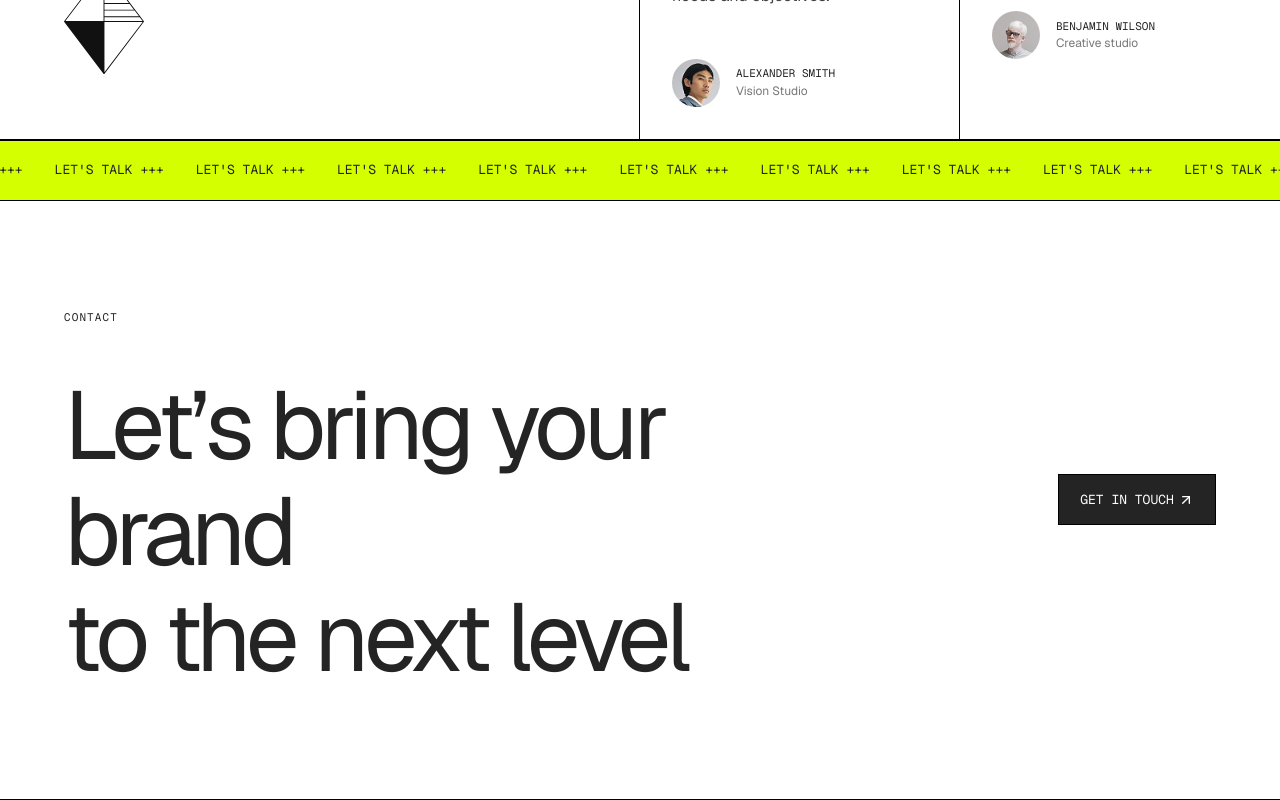
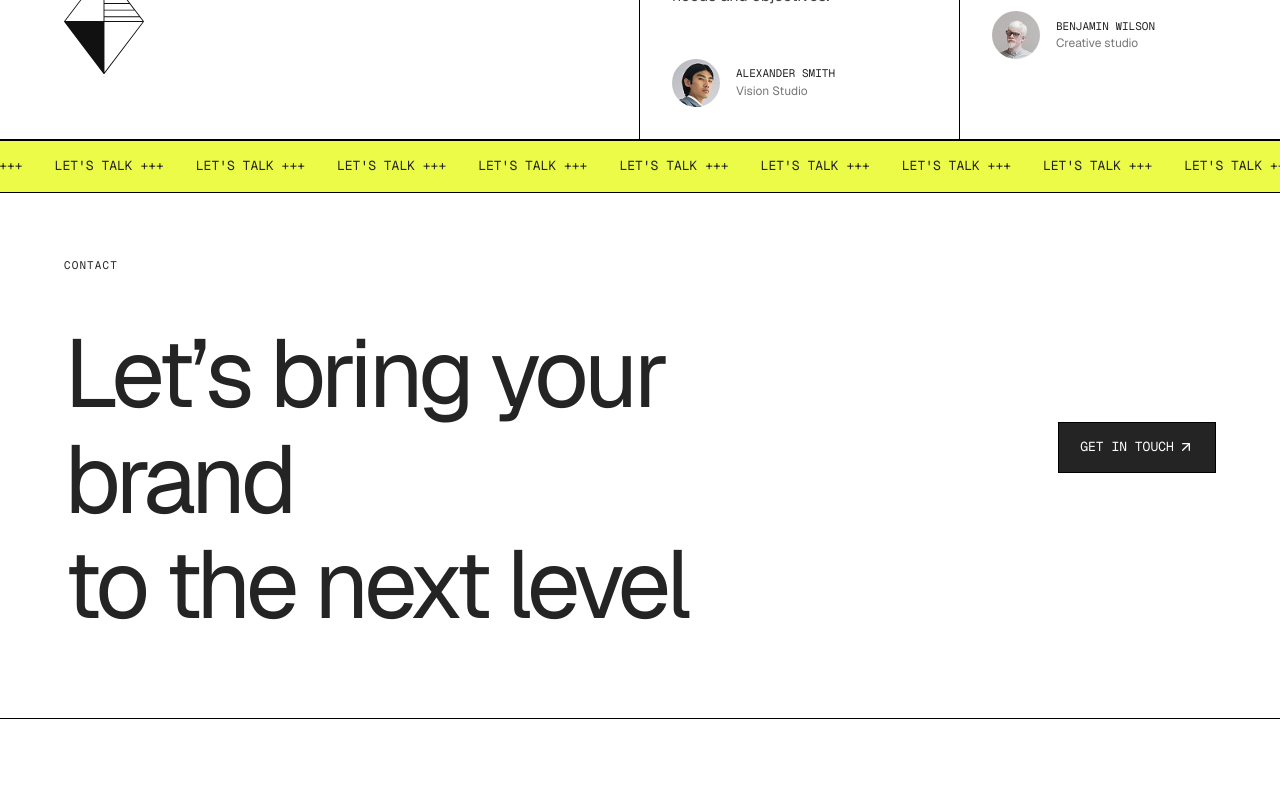
Before and after one commit to kevinamay/alpin_ads_test_2, a Next.js app: page / in a window 1280 px wide. Shown: the part 8543-9343 px from the top of the page. After the commit the page ends 9262 px from the top, so only its background shows below. Built offline with nearby package versions, Linux system fonts and the light colour scheme.

Commit message:
style: apply exact padding and height constraints for CTA section from Figma

```diff
--- a/src/components/CTA.tsx
+++ b/src/components/CTA.tsx
@@ -4,7 +4,7 @@ export default function CTA() {
   return (
     <section className="w-full flex flex-col bg-white">
       {/* Marquee Top */}
-      <div className="w-full h-[60px] bg-[#d3ff00] border-t border-black overflow-hidden flex items-center">
+      <div className="w-full h-[52px] bg-[#EBFB48] border-t border-black overflow-hidden flex items-center">
         <div className="flex whitespace-nowrap animate-marquee">
           {[...Array(4)].map((_, i) => (
             <div key={i} className="flex shrink-0">
@@ -19,9 +19,9 @@ export default function CTA() {
       </div>
 
       {/* Main Content */}
-      <div className="w-full h-auto lg:h-[600px] p-4 lg:p-[64px] flex flex-col lg:flex-row justify-between items-start lg:items-center border-t border-b border-black">
+      <div className="w-full h-auto px-4 lg:px-[64px] pt-12 lg:pt-[64px] pb-12 lg:pb-[80px] flex flex-col lg:flex-row justify-between items-start lg:items-center border-t border-b border-black">
         {/* Left Side */}
-        <div className="flex flex-col max-w-[800px] mt-12 lg:mt-0 mb-12 lg:mb-0">
+        <div className="flex flex-col max-w-[800px] mb-12 lg:mb-0">
           <span className="font-mono text-[11px] uppercase tracking-widest text-[#242424] mb-8 lg:mb-12">
             CONTACT
           </span>
```
